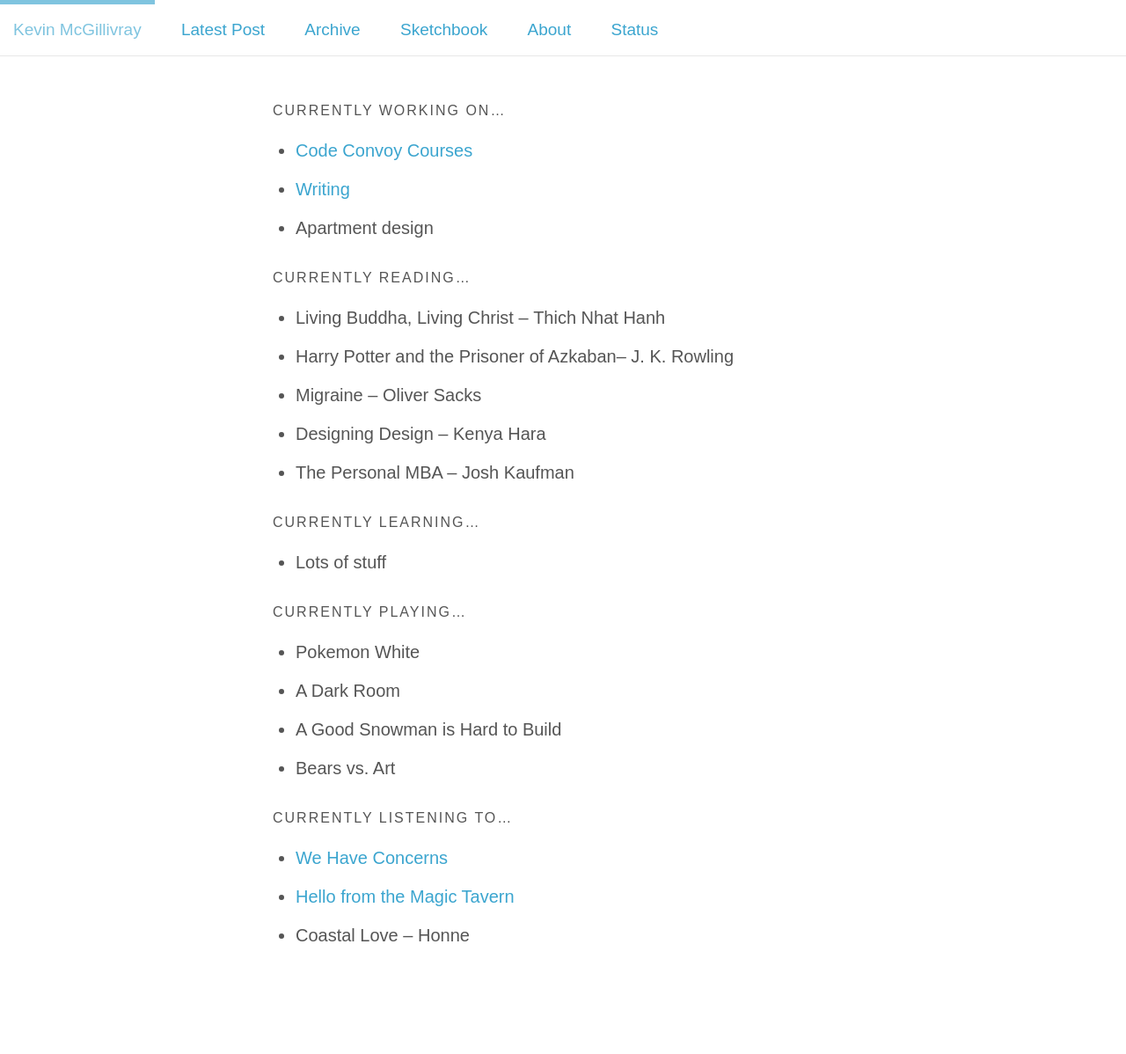
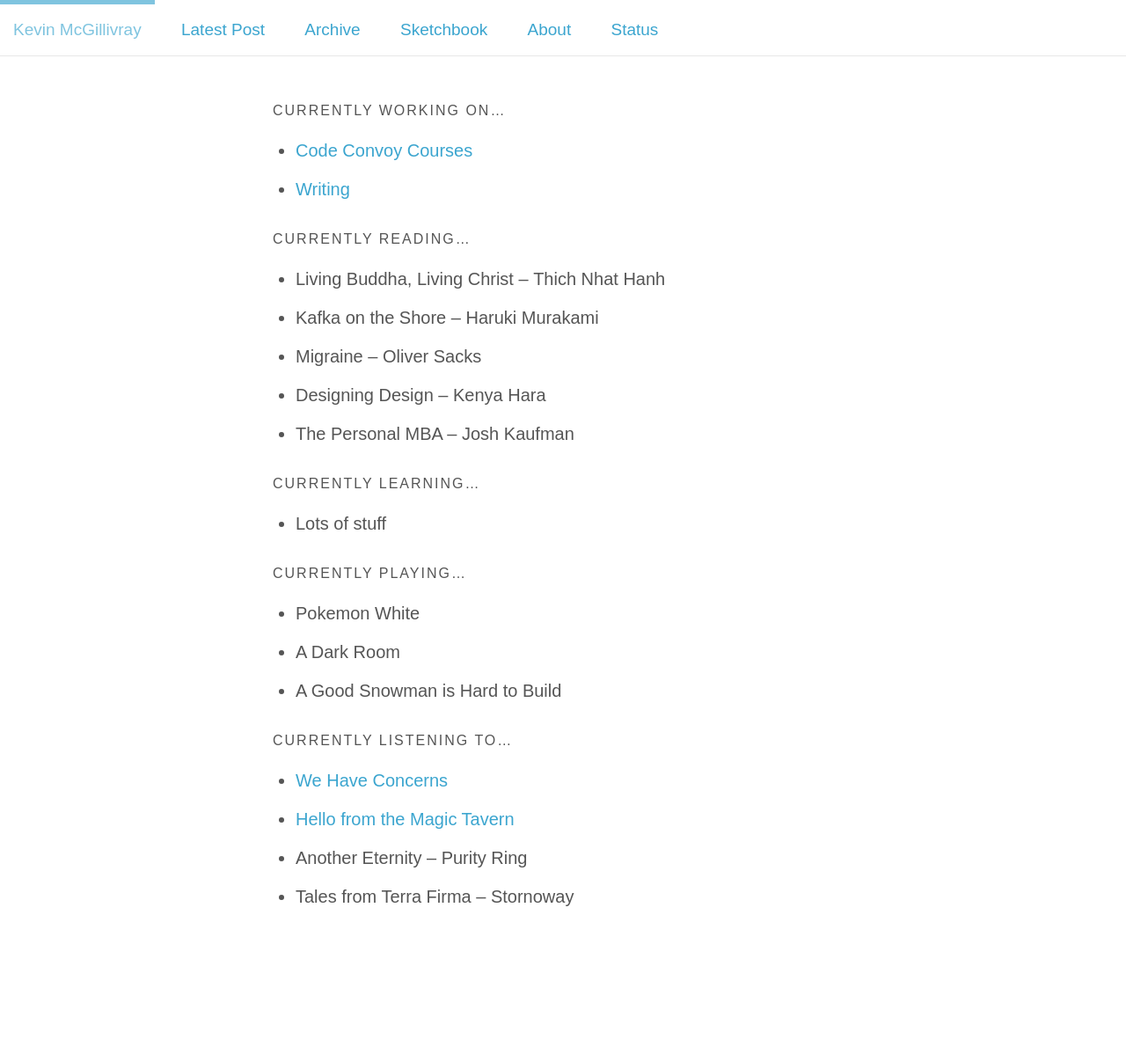
Before and after one commit to kmcgillivray/kmcgillivray.github.io, a Jekyll site: the page built from status/index.md, in a window 1280 px wide. Shown: the whole page at 88% size. Built offline with Jekyll 4.4.1, drawn with Linux system fonts in a browser that asks for light colours; nearby versions of some CDN libraries; after the commit the page ends 1154 px from its top, so only the background shows below that.

Commit message:
Update status

```diff
--- a/status/index.md
+++ b/status/index.md
@@ -7,12 +7,11 @@
 
 * [Code Convoy Courses](http://codeconvoy.com)
 * [Writing](/archive)
-* Apartment design
 
 ### Currently reading...
 
 * Living Buddha, Living Christ – Thich Nhat Hanh
-* Harry Potter and the Prisoner of Azkaban– J. K. Rowling
+* Kafka on the Shore – Haruki Murakami
 * Migraine – Oliver Sacks
 * Designing Design – Kenya Hara
 * The Personal MBA – Josh Kaufman
@@ -26,10 +25,10 @@
 * Pokemon White
 * A Dark Room
 * A Good Snowman is Hard to Build
-* Bears vs. Art
 
 ### Currently listening to...
 
 * [We Have Concerns](http://www.wehaveconcerns.com)
 * [Hello from the Magic Tavern](http://hellofromthemagictavern.com)
-* Coastal Love – Honne
+* Another Eternity – Purity Ring
+* Tales from Terra Firma – Stornoway
```
